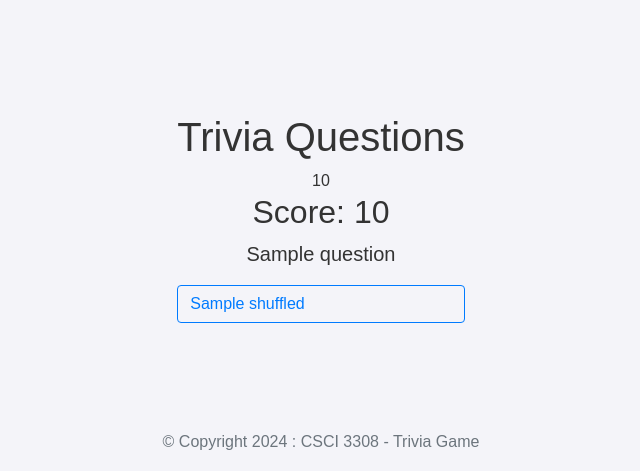
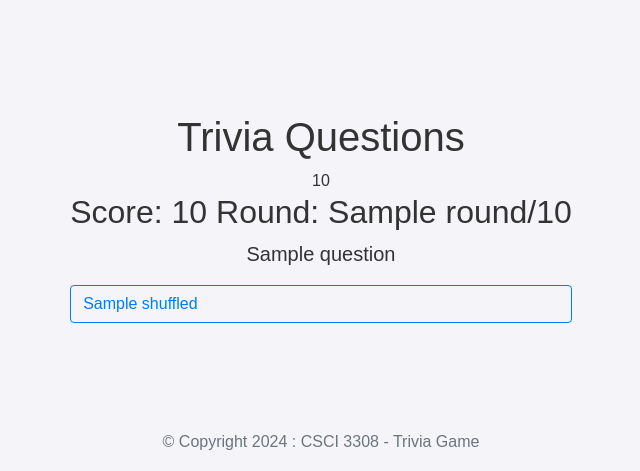
Before and after one commit to Opusthemoose1/trivia-game, a Node server app: template ProjectSourceCode/src/views/pages/game.hbs in a window 1280 px wide. Shown: the part 330-801 px from the top of the page, without its empty margins (319-959 px from the left). Run offline with Node 20, Linux system fonts and the light colour scheme; the template is opened without the code that fills it: most values are stand-ins (such as "Sample title", 1, 10 or a date in 2020); some libraries are stand-ins or nearby versions.

Commit message:
round implementation

```diff
--- a/ProjectSourceCode/src/index.js
+++ b/ProjectSourceCode/src/index.js
@@ -246,13 +246,22 @@ app.get('/game', async (req, res) => {
     if(!req.session.score) {
       req.session.score = 0;
     }
+    if(!req.session.round) {
+      req.session.round = 0;
+    }
+
 
     if (answer == req.session?.correct_answer) {
         req.session.score += 10;
     }
 
     req.session.correct_answer = undefined;
-
+    req.session.round++;
+    if (req.session.round >= 10) {
+      req.session.round = 0;
+      res.render('pages/home');
+      return;
+    }
     const response = await trivia.getQuestions(options);
     console.log(response);  // Log the full response to see the structure
 
@@ -264,7 +273,8 @@ app.get('/game', async (req, res) => {
       q_array.push(response.results[0].correct_answer);
       const shuffled_array = shuffle(q_array);
       req.session.correct_answer = response.results[0].correct_answer;
-      res.render('pages/game', { score: req.session.score, shuffledArray: shuffled_array, questions: response.results[0] });
+
+      res.render('pages/game', { score: req.session.score, shuffledArray: shuffled_array, questions: response.results[0], round: req.session.round });
   } catch (error) {
     console.log('Error fetching or rendering questions:', error);
     res.status(400).json({ message: error.message });
--- a/ProjectSourceCode/src/views/pages/game.hbs
+++ b/ProjectSourceCode/src/views/pages/game.hbs
@@ -66,7 +66,7 @@ window.onload = time_left;
 <div id = "questionsBlock", style = "display:none">
 <h1>Trivia Questions</h1>
 <div id="Timer-Game", style="display:block"></div>
-<h2>Score: {{score}}</h2>
+<h2>Score: {{score}} Round: {{round}}/10</h2>
 {{#if questions}}
         <div class="mb-4">
             <p class="lead">{{{questions.question}}}</p>
```
